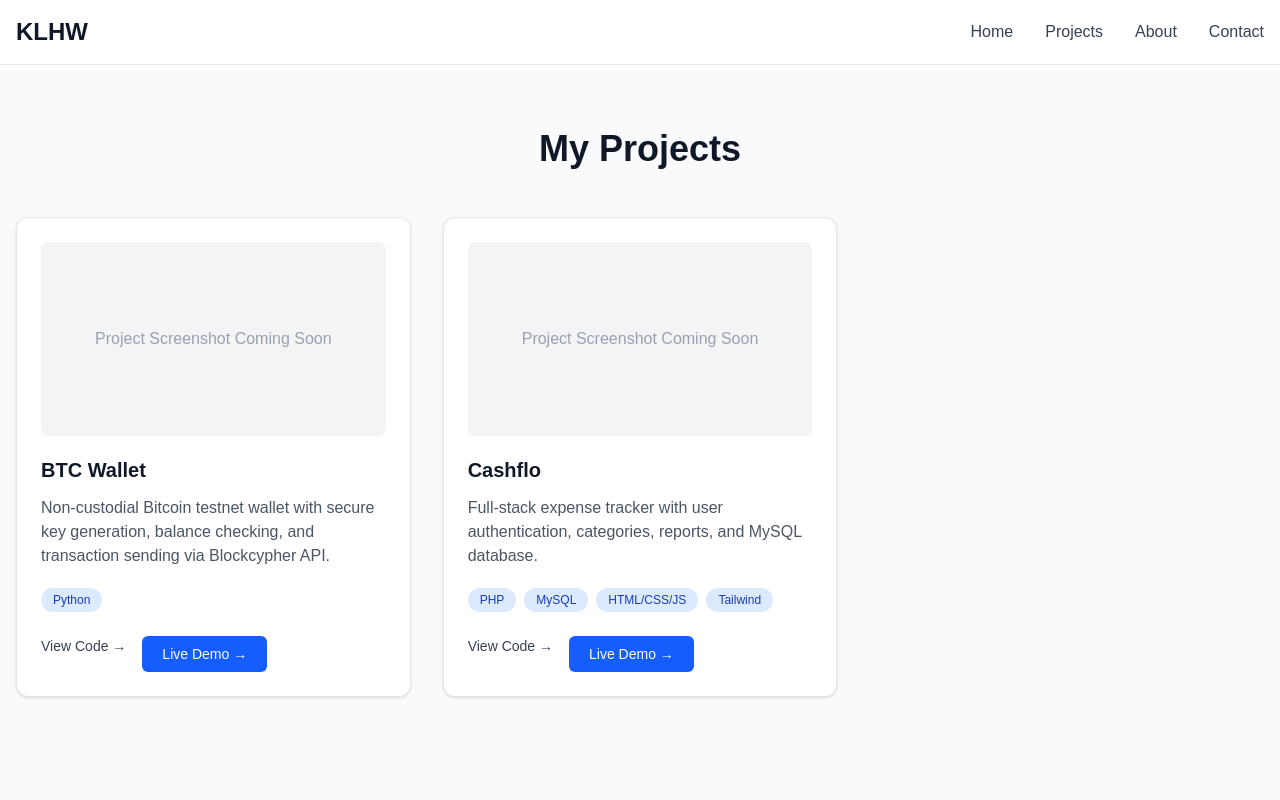
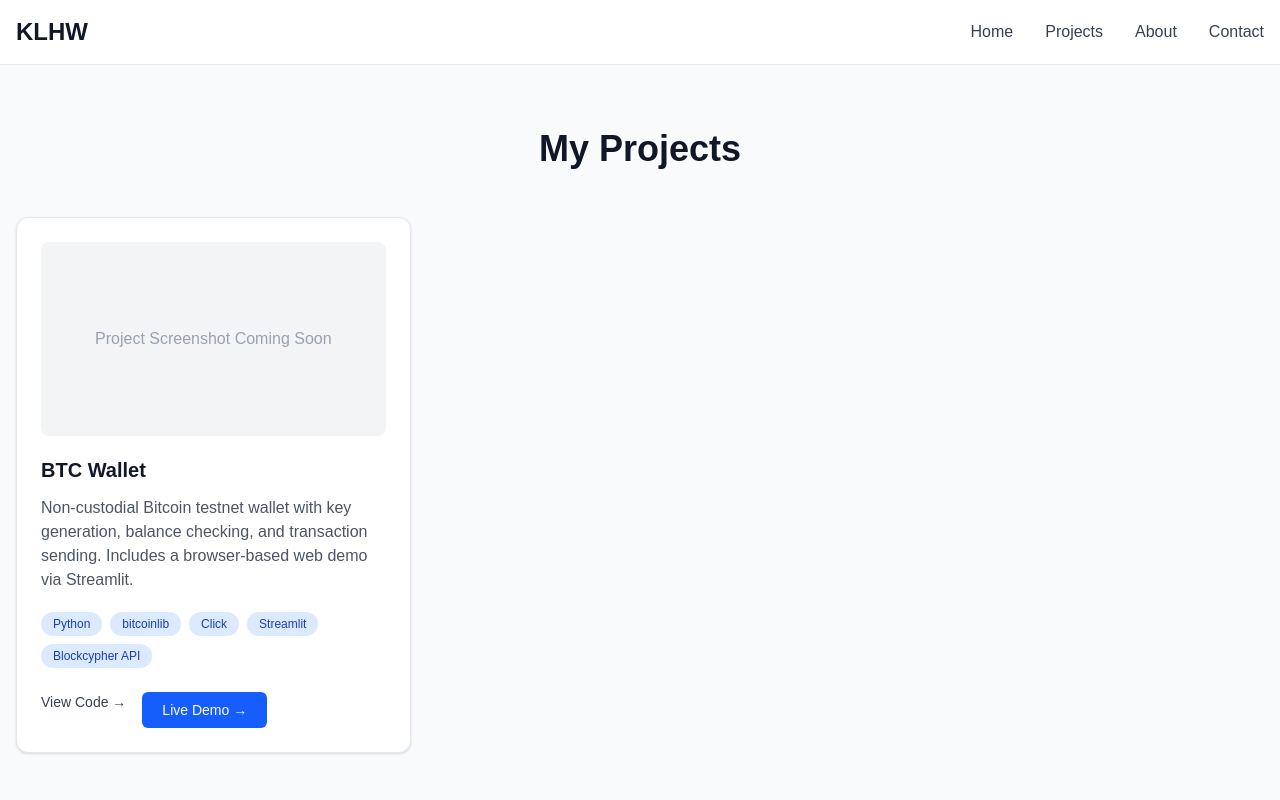
Before and after one commit to karlalhw/my-portfolio, a Next.js app: page /projects in a window 1280 px wide. Shown: the top 800 px of the page. Built offline with nearby package versions, Linux system fonts and the light colour scheme.

Commit message:
Add Bitcoin Wallet CLI demo to portfolio projects list with live demo link

```diff
--- a/data/projects.ts
+++ b/data/projects.ts
@@ -12,20 +12,11 @@ export const projects: Project[] = [
     {
         title: "BTC Wallet",
         description:
-        "Non-custodial Bitcoin testnet wallet with secure key generation, balance checking, and transaction sending via Blockcypher API.",
-        tech: ["Python"],
+        "Non-custodial Bitcoin testnet wallet with key generation, balance checking, and transaction sending. Includes a browser-based web demo via Streamlit.",
+        tech: ["Python", "bitcoinlib", "Click", "Streamlit", "Blockcypher API"],
         githubUrl: "https://github.com/karlalhw/btc-wallet",
-        demoUrl: "/cashflo", // self-hosted subpath
-        // imageUrl: "/images/cashflo-screenshot.png", // add later
-    },
-    {
-        title: "Cashflo",
-        description:
-        "Full-stack expense tracker with user authentication, categories, reports, and MySQL database.",
-        tech: ["PHP", "MySQL", "HTML/CSS/JS", "Tailwind"],
-        githubUrl: "https://github.com/karlalhw/cashflo",
-        demoUrl: "/cashflo", // self-hosted subpath
-        // imageUrl: "/images/cashflo-screenshot.png", // add later
-    },
+        demoUrl: "/bitcoin-wallet-demo",
+        // imageUrl: "/images/btc-wallet-screenshot.png", // add later
+    }
   // Add more projects here as you build them
 ];
```
